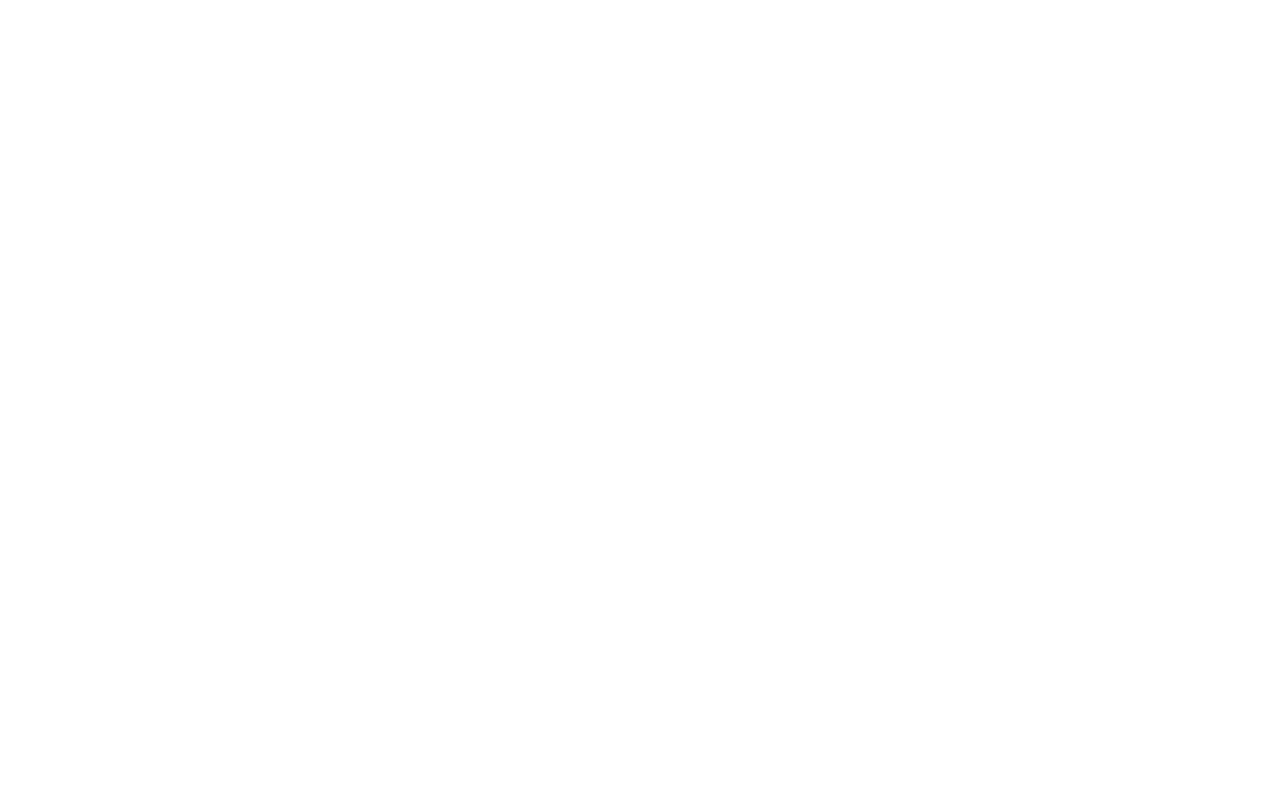
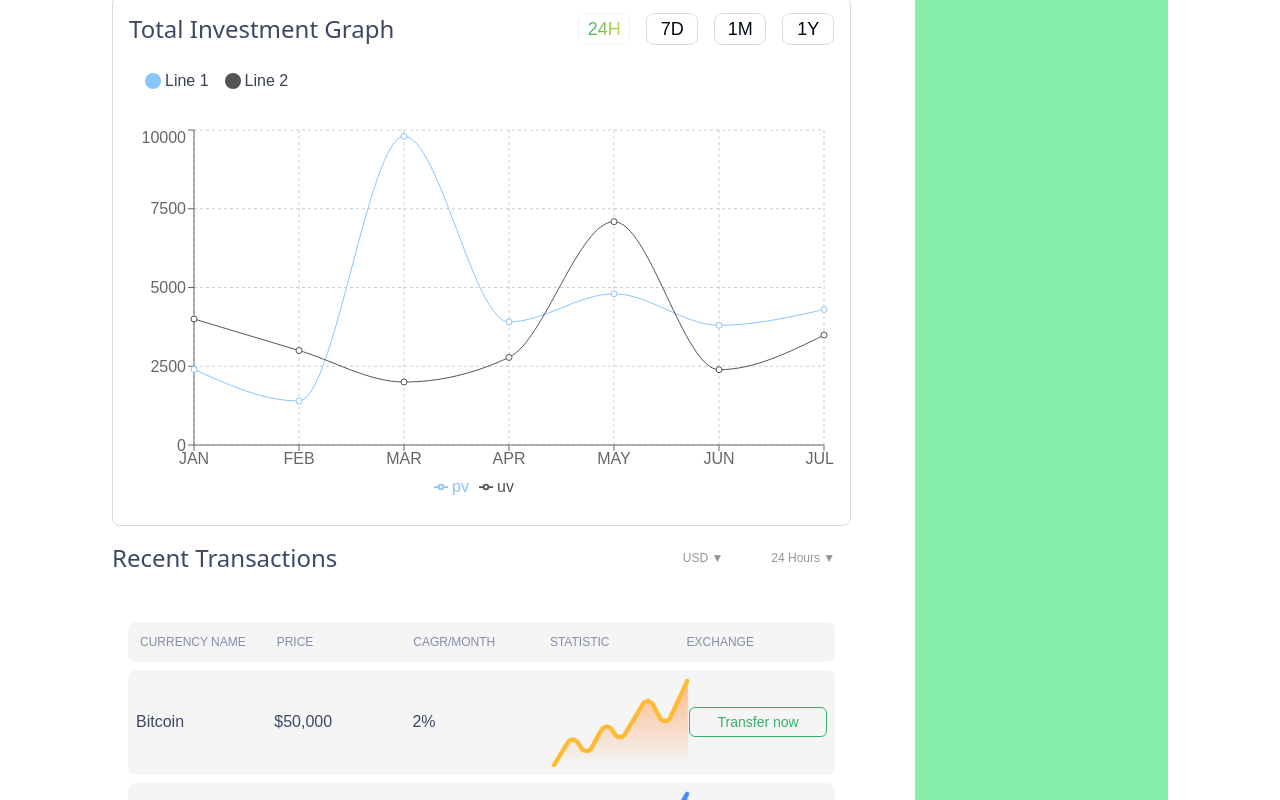
Before and after one commit to lnselnabarun/Starc_Capita_PMS, a Next.js app: page /Dashboard in a window 1280 px wide. Shown: the part 420-1220 px from the top of the page. Before the commit the page ends 800 px from the top, so only its background shows below. Built offline with nearby package versions, Linux system fonts and the light colour scheme.

Commit message:
dasboard update

```diff
--- a/app/Dashboard/page.jsx
+++ b/app/Dashboard/page.jsx
@@ -1,8 +1,18 @@
 // Dashboard.js
 "use client";
-import { useState } from "react";
+import React, { PureComponent, useState } from "react";
 import Image from "next/image";
 import Logo from "../components/common/logo";
+import {
+  LineChart,
+  Line,
+  XAxis,
+  YAxis,
+  CartesianGrid,
+  Tooltip,
+  Legend,
+  ResponsiveContainer,
+} from "recharts";
 
 export default function Dashboard() {
   const menuItems = [
@@ -14,7 +24,74 @@
     "Taxed",
     "Tools",
   ];
+  const data = [
+    {
+      name: "JAN",
+      uv: 4000,
+      pv: 2400,
+      amt: 2400,
+    },
+    {
+      name: "FEB",
+      uv: 3000,
+      pv: 1398,
+      amt: 2210,
+    },
+    {
+      name: "MAR",
+      uv: 2000,
+      pv: 9800,
+      amt: 2290,
+    },
+    {
+      name: "APR",
+      uv: 2780,
+      pv: 3908,
+      amt: 2000,
+    },
+    {
+      name: "MAY",
+      uv: 7090,
+      pv: 4800,
+      amt: 2181,
+    },
+    {
+      name: "JUN",
+      uv: 2390,
+      pv: 3800,
+      amt: 2500,
+    },
+    {
+      name: "JUL",
+      uv: 3490,
+      pv: 4300,
+      amt: 2100,
+    },
+  ];
 
+  const tableData = [
+    {
+      currency: "Bitcoin",
+      price: "$50,000",
+      cagr: "2%",
+      statistic: require("../assets/logo/Graph.png"),
+      exchange: "Binance",
+    },
+    {
+      currency: "Ethereum",
+      price: "$4,000",
+      cagr: "3%",
+      statistic: require("../assets/logo/Graph1.png"),
+      exchange: "Coinbase",
+    },
+    {
+      currency: "Ripple",
+      price: "$1.50",
+      cagr: "1.5%",
+      statistic: require("../assets/logo/Graph2.png"),
+      exchange: "Kraken",
+    },
+  ];
   const menuItemForHome = ["Dashboard", "Analysis"];
 
   const [activeIndex, setActiveIndex] = useState(0);
@@ -27,11 +104,11 @@
     setActiveIndexSecond(index);
   };
 
-  console.log(
-    activeIndexSecond,
-    activeIndex,
-    "activeIndexactiveIndexactiveIndex"
-  );
+  const [activeIndexTime, setActiveIndexTime] = useState(0);
+
+  const handleClickTime = (index) => {
+    setActiveIndexTime(index);
+  };
   return (
     <>
       <div className="bg-primary w-full overflow-hidden bg-white min-h-screen ">
@@ -115,16 +192,23 @@
             ))}
           </div>
         ) : null}
-
+        {activeIndex === 0 && activeIndexSecond === 0 ? (
           <span className="flex text-xl md:text-2xl lg:text-3xl font-sans font-medium text-gray-700 pl-8 md:pl-16 lg:pl-28 py-4 md:py-6">
             Dashboard
           </span>
+        ) : null}
+        {activeIndexSecond === 1 ? (
+          <span className="flex text-xl md:text-2xl lg:text-3xl font-sans font-medium text-gray-700 pl-8 md:pl-16 lg:pl-28 py-4 md:py-6">
+            Analysis
+          </span>
+        ) : null}
 
+        {activeIndex === 0 && activeIndexSecond === 0 ? (
           <div className="flex flex-col md:flex-row w-full justify-between px-4 md:px-28 lg:px-28">
             {/* First div with 70% width on medium and larger screens */}
-          <div className="w-full md:w-[70%] flex flex-wrap gap-4 bg-white">
+            <div className="w-full md:w-[70%] flex flex-wrap gap-4 justify-between">
               {/* Card 1 */}
-            <div className="relative flex-1 min-w-[160px] max-w-[240px] bg-white border border-[#dedcdc] rounded-lg p-2 h-[100px] sm:h-[110px] md:h-[120px]">
+              <div className="relative flex-1 min-w-[160px] max-w-[240px] bg-white border border-[#D9D9D9] rounded-lg p-2 h-[100px] sm:h-[110px] md:h-[120px]">
                 {/* Row 1 */}
                 <div className="flex items-center mb-3">
                   <Image
@@ -169,7 +253,7 @@
               </div>
 
               {/* Card 2 */}
-            <div className="relative flex-1 min-w-[160px] max-w-[240px] bg-white border border-[#dedcdc] rounded-lg p-2 h-[100px] sm:h-[110px] md:h-[120px]">
+              <div className="relative flex-1 min-w-[160px] max-w-[240px] bg-white border border-[#D9D9D9] rounded-lg p-2 h-[100px] sm:h-[110px] md:h-[120px]">
                 {/* Row 1 */}
                 <div className="flex items-center mb-3">
                   <Image
@@ -214,7 +298,7 @@
               </div>
 
               {/* Card 3 */}
-            <div className="relative flex-1 min-w-[160px] max-w-[240px] bg-white border border-[#dedcdc] rounded-lg p-2 h-[100px] sm:h-[110px] md:h-[120px]">
+              <div className="relative flex-1 min-w-[160px] max-w-[240px] bg-white border border-[#D9D9D9] rounded-lg p-2 h-[100px] sm:h-[110px] md:h-[120px]">
                 {/* Row 1 */}
                 <div className="flex items-center mb-3">
                   <Image
@@ -257,13 +341,168 @@
                 layout="intrinsic"
               /> */}
               </div>
+              {/* {chart section} */}
+              <div className="w-full flex flex-wrap gap-4 h-auto p-4 rounded-lg border-[1.5px] border-[#D9D9D9] ">
+                {/* First Content: Bold Text */}
+                <div className="justify-between w-full flex flex-wrap gap-4 h-auto">
+                  <div className="flex flex-col items-start space-y-2">
+                    <div className="font-medium text-lg sm:text-xl md:text-2xl text-[#3F4765] font-sans">
+                      Total Investment Graph
+                    </div>
+                    <div className="w-full p-4">
+                      <div className="flex flex-wrap gap-4 justify-center sm:justify-start">
+                        {[
+                          { color: "#88C6FF", text: "Line 1" },
+                          { color: "#545454", text: "Line 2" },
+                        ].map((item, idx) => (
+                          <div
+                            key={idx}
+                            className="flex items-center gap-1 flex-shrink-0"
+                          >
+                            <div
+                              className="h-4 w-4 sm:h-4 sm:w-4 rounded-full"
+                              style={{ backgroundColor: item.color }}
+                            ></div>
+                            <div className="text-sm sm:text-base font-medium text-gray-700">
+                              {item.text}
+                            </div>
+                          </div>
+                        ))}
+                      </div>
+                    </div>
+                  </div>
+
+                  {/* Second Content: Four Pressable Divs */}
+                  <div className="flex gap-4">
+                    {["24H", "7D", "1M", "1Y"].map((option, idx) => (
+                      <div
+                        key={idx}
+                        onClick={() => handleClickTime(idx)}
+                        className={`h-[32px] w-[52px] px-4 py-1 cursor-pointer rounded-lg border-[1.5px] text-transparent bg-clip-text text-lg font-medium
+                    flex justify-center items-center
+                    ${
+                      activeIndexTime !== idx
+                        ? "border-[#D9D9D9] text-[#9FA8C7] bg-slate-950"
+                        : "border-[#F5F5F5] bg-gradient-to-r from-[#1CAC70] to-[#EDDC46]"
+                    }
+                    hover:bg-gray-200 bg-[#949595]`}
+                      >
+                        {option}
+                      </div>
+                    ))}
+                  </div>
+                </div>
+                <div className="w-full h-48 sm:h-64 md:h-80 lg:h-96">
+                  <ResponsiveContainer width="100%" height="100%">
+                    <LineChart
+                      data={data}
+                      margin={{
+                        top: 5,
+                        right: 10,
+                        left: 5,
+                        bottom: 10,
+                      }}
+                    >
+                      <CartesianGrid strokeDasharray="3 3" />
+                      <XAxis dataKey="name" />
+                      <YAxis />
+                      <Tooltip />
+                      <Legend />
+                      <Line
+                        type="monotone"
+                        dataKey="pv"
+                        stroke="#88C6FF"
+                        activeDot={{ r: 8 }}
+                      />
+                      <Line
+                        type="monotone"
+                        dataKey="uv"
+                        stroke="#545454"
+                        activeDot={{ r: 8 }}
+                      />
+                    </LineChart>
+                  </ResponsiveContainer>
+                </div>
+              </div>
+
+              <div className="justify-between w-full flex flex-wrap gap-4 h-auto mb-2">
+                <div className="flex flex-col items-start space-y-2">
+                  <div className="font-medium text-lg sm:text-xl md:text-2xl text-[#3F4765] font-sans">
+                    Recent Transactions
+                  </div>
+                </div>
+
+                {/* Second Content: Four Pressable Divs */}
+                <div className="flex gap-4">
+                  {["USD", "24 Hours"].map((option, idx) => (
+                    <div
+                      key={idx}
+                      // onClick={() => handleClickTime(idx)}
+                      className={` px-4 py-1 cursor-pointer rounded-lg ] text-transparent bg-clip-text text-xs font-medium
+                    flex justify-center items-center bg-[#949595]`}
+                    >
+                      {`${option}  ▼`}
+                    </div>
+                  ))}
+                </div>
+              </div>
+
+              <div className="container mx-auto px-4 py-6">
+                {/* Table Header */}
+                <div className="grid grid-cols-2 sm:grid-cols-3 md:grid-cols-5 text-left p-3 bg-[#F5F5F5] rounded-lg">
+                  <div className="text-xs sm:text-xs md:text-xs font-normal leading-6 text-left text-[#848CA9]">
+                    CURRENCY NAME
+                  </div>
+                  <div className="text-xs sm:text-xs md:text-xs font-normal leading-6 text-left text-[#848CA9]">
+                    PRICE
+                  </div>
+                  <div className="text-xs sm:text-xs md:text-xs font-normal leading-6 text-left text-[#848CA9]">
+                    CAGR/MONTH
+                  </div>
+                  <div className="hidden md:block text-xs sm:text-xs md:text-xs font-normal leading-6 text-left text-[#848CA9]">
+                    STATISTIC
+                  </div>
+                  <div className="hidden md:block text-xs sm:text-xs md:text-xs font-normal leading-6 text-left text-[#848CA9]">
+                    EXCHANGE
+                  </div>
+                </div>
+
+                {/* Table Body */}
+                {tableData.map((row, index) => (
+                  <div
+                    key={index}
+                    className="grid grid-cols-2 sm:grid-cols-3 md:grid-cols-5 bg-[#F5F5F5] text-left p-2 my-2 justify-center items-center rounded-lg"
+                  >
+                    <div className="font-poppins text-base sm:text-sm md:text-base font-medium leading-6 text-left text-[#3F4765]">
+                      {row.currency}
+                    </div>
+                    <div className="font-poppins text-base sm:text-sm md:text-base font-medium leading-6 text-left text-[#3F4765]">
+                      {row.price}
+                    </div>
+                    <div className="font-poppins text-base sm:text-sm md:text-base font-medium leading-6 text-left text-[#3F4765]">
+                      {row.cagr}
+                    </div>
+                    <div className="hidden md:flex items-center">
+                      <Image
+                        src={row.statistic}
+                        alt="Statistic"
+                        width={60}
+                        height={20}
+                        className="h-auto w-auto max-w-full"
+                      />
+                    </div>
+                    <button className="hidden md:block text-[#35B26B] border border-[#35B26B] rounded-md px-3 py-1 hover:bg-[#e8f5eb] text-sm">
+                      Transfer now
+                    </button>
+                  </div>
+                ))}
+              </div>
             </div>
 
             {/* Second div with 20% width on medium and larger screens */}
-          <div className="w-full md:w-[20%] bg-green-300 p-4">
-
+            <div className="w-full md:w-[24%] bg-green-300 p-4"></div>
           </div>
-        </div>
+        ) : null}
       </div>
     </>
   );
--- a/app/page.jsx
+++ b/app/page.jsx
@@ -129,12 +129,12 @@
           />
         )}
 
-        <div className="flex flex-col justify-center items-center ml-20 mr-20 mt-10 ">
+<div className="flex flex-col justify-center items-center px-4 md:px-20 mt-10">
   <main className="text-center">
-            <h1 className="font-semibold font-poppins text-neutral-800 text-3xl mb-2">
+    <h1 className="font-semibold font-poppins text-neutral-800 text-2xl sm:text-3xl mb-4">
       An automated, multi-asset portfolio tracker
     </h1>
-            <h6 className="font-light font-poppins text-lg text-neutral-500 mx-20 ">
+    <h6 className="font-light font-poppins text-base sm:text-lg text-neutral-500 mx-4 sm:mx-20">
       The investment management platform is a standalone web application
       designed to provide users with comprehensive tools to manage and
       analyze their investments. It will integrate with financial data
--- a/package.json
+++ b/package.json
@@ -14,7 +14,8 @@
     "react": "^18",
     "react-dom": "^18",
     "react-intersection-observer": "^9.13.1",
-    "react-router-dom": "^6.26.1"
+    "react-router-dom": "^6.26.1",
+    "recharts": "^2.12.7"
   },
   "devDependencies": {
     "@types/node": "^20",
```
Also changed, not shown: app/components/common/Modal.jsx (+0 -10 lines), 1 other file (tests, documents, lock files or other folders). Lines whose indentation alone changed are shown as unchanged.
